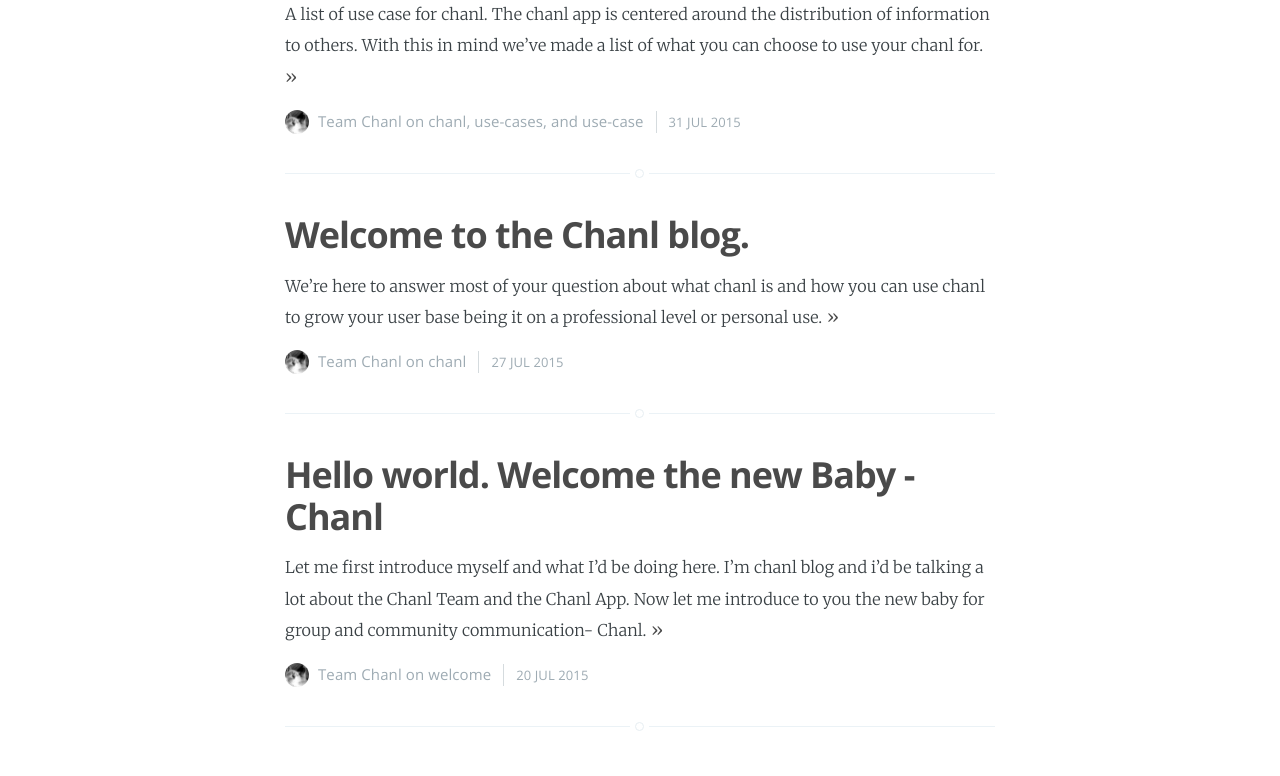
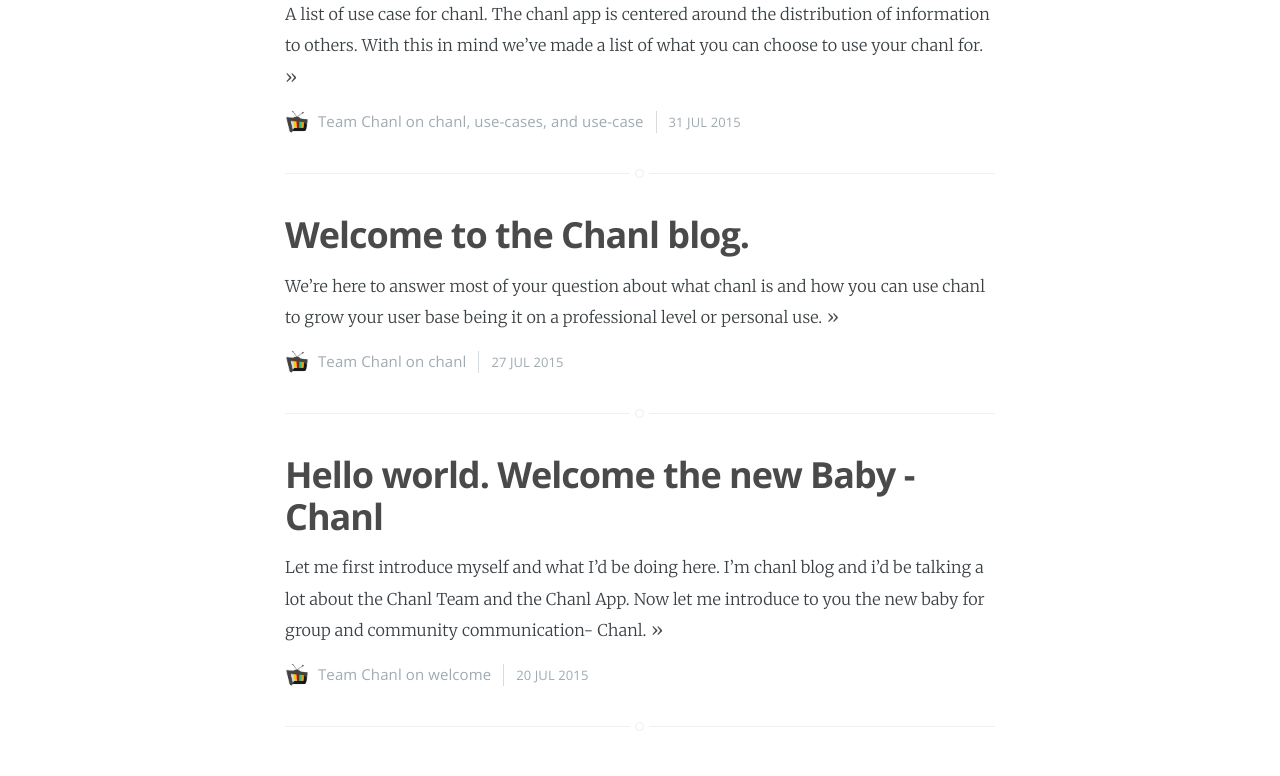
Before and after one commit to chanl-app/blog, a Jekyll site: the page built from index.html, in a window 1280 px wide. Shown: the part 505-1281 px from the top of the page. Built offline with Jekyll 4.4.1, drawn with Linux system fonts in a browser that asks for light colours; Markdown is read by kramdown in place of the engine named in the settings; the list of posts is cut into pages by our own code.

```diff
--- a/index.html
+++ b/index.html
@@ -46,7 +46,7 @@
         </section>
         <footer class="post-meta">
             {% if site.author %}
-                <img class="author-thumb" src="/assets/images/profile.png" alt="Author's profile picture" nopin="nopin" />
+                <img class="author-thumb" src="/assets/images/logo_distorted.png" alt="Author's profile picture" nopin="nopin" />
                 {{ site.author }}
             {% endif %}
             {% if post.categories.size > 0 %}
```
